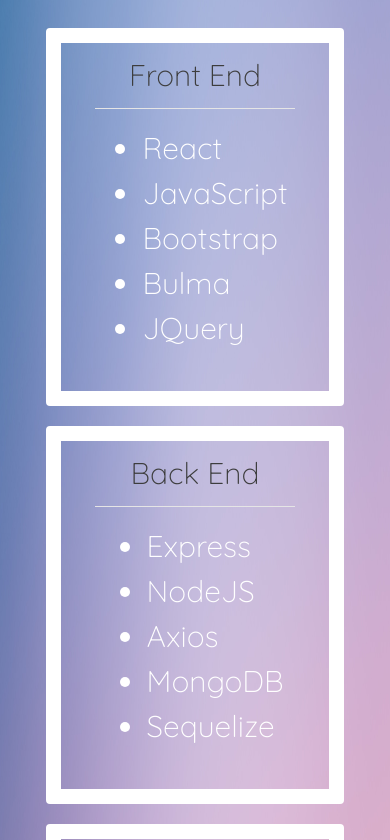
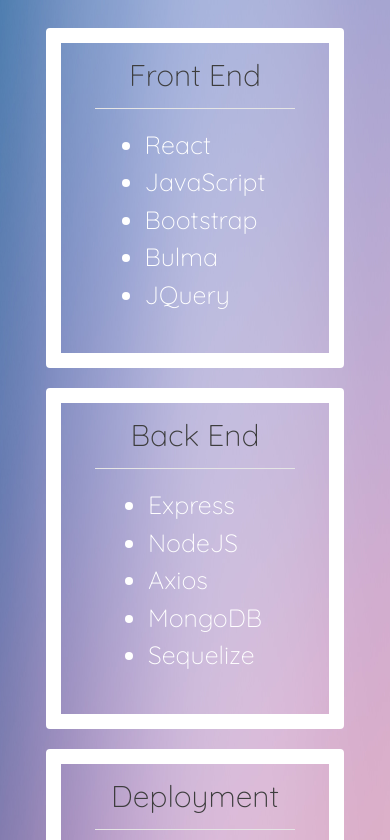
Before and after one commit to haywah27/react-portfolio, a React (Create React App) app: page / in a window 390 px wide. Shown: the part 964-1804 px from the top of the page. Built offline with nearby package versions, Linux system fonts and the light colour scheme.

Commit message:
media query sizing for skills section in mobile view

```diff
--- a/src/pages/about.css
+++ b/src/pages/about.css
@@ -82,6 +82,11 @@
     font-size: 40px !important;
   }
 
+  .skillsBody{
+    font-size: 25px!important;
+    padding-left: 0;
+  }
+
   .skillsCard {
     min-height: 300px;
   }
```
